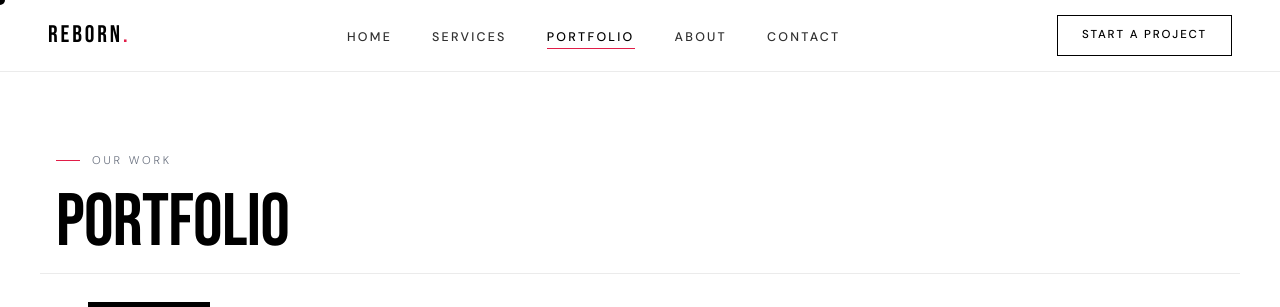
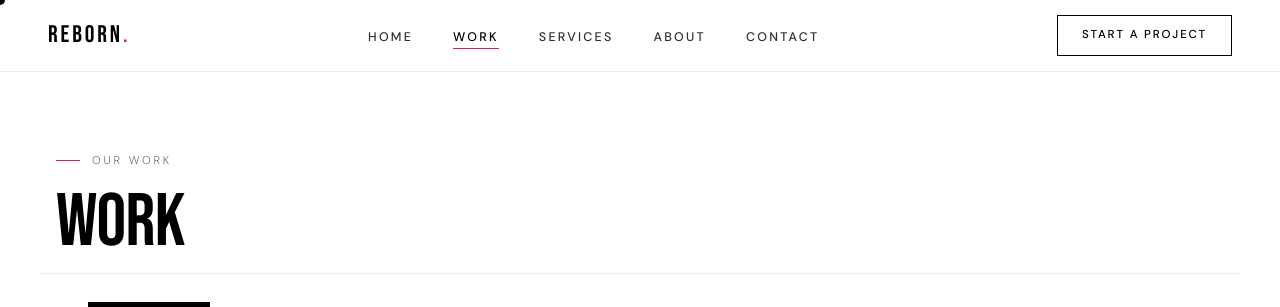
Before and after one commit to angelacui24601/Reborn-Studio, a Next.js app: page /portfolio in a window 1280 px wide. Shown: the top 307 px of the page. Built offline with nearby package versions, Linux system fonts and the light colour scheme.

Commit message:
Rename Portfolio to Work and reorder nav items

```diff
--- a/app/portfolio/page.js
+++ b/app/portfolio/page.js
@@ -22,7 +22,7 @@ export default async function PortfolioPage() {
       <main className="portfolio-main">
         <div className="page-header">
           <div className="section-label fade-up">Our Work</div>
-          <h1 className="fade-up" style={{ transitionDelay: "0.1s" }}>Portfolio</h1>
+          <h1 className="fade-up" style={{ transitionDelay: "0.1s" }}>Work</h1>
         </div>
 
         <PortfolioFilters projects={projects} />
--- a/components/SiteHeader.jsx
+++ b/components/SiteHeader.jsx
@@ -5,8 +5,8 @@ import { usePathname } from "next/navigation";
 
 const navItems = [
   { href: "/", label: "Home" },
+  { href: "/portfolio", label: "Work" },
   { href: "/services", label: "Services" },
-  { href: "/portfolio", label: "Portfolio" },
   { href: "/about", label: "About" },
   { href: "/contact", label: "Contact" },
 ];
```
